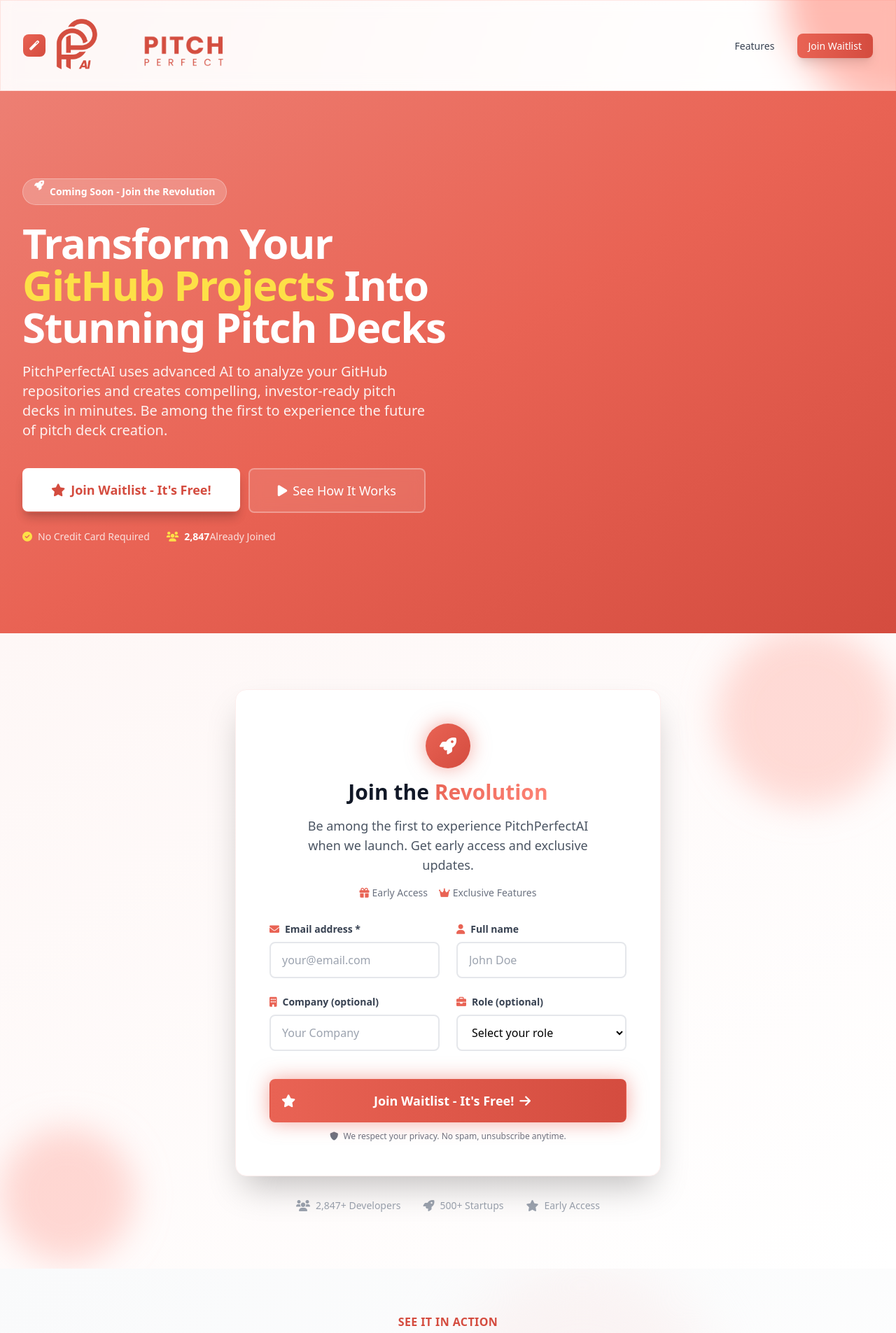
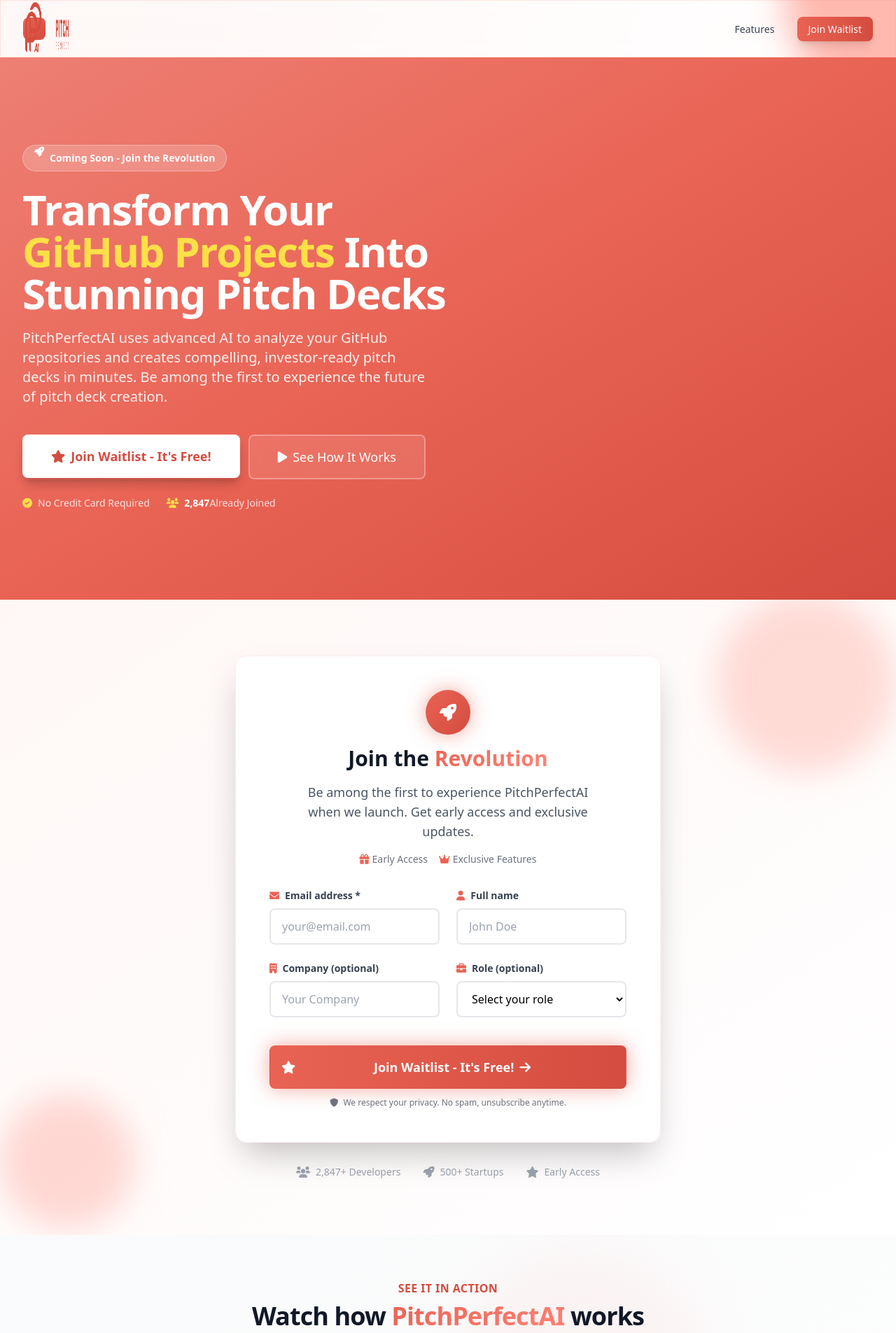
Before and after one commit to ctoriola/pitchperfectaiwaitlist, a Flask app: page / in a window 1280 px wide. Shown: the top 1905 px of the page at 70% size. Run offline with Flask 3, Linux system fonts and the light colour scheme; some libraries are stand-ins or nearby versions.

Commit message:
logo fix

```diff
--- a/templates/landing.html
+++ b/templates/landing.html
@@ -17,9 +17,9 @@
                 <div class="flex items-center">
                     <div class="flex items-center space-x-2">
                         <div class="w-8 h-8 bg-gradient-to-br from-primary-500 to-primary-600 rounded-lg flex items-center justify-center">
-                            <i class="fas fa-magic text-white text-sm"></i>
-                        </div>
-                        <div class="flex items-center">
+
+
+
                             <a href="" class="flex items-center space-x-2">
                                 <img src="{{ url_for('static', filename='synoptic-icon.png') }}" alt="PitchPerfectAI" class="w-20 h-20">
                                 <img src="{{ url_for('static', filename='synoptic-dark.png') }}" alt="PitchPerfectAI" style="height: 5rem;">
```
